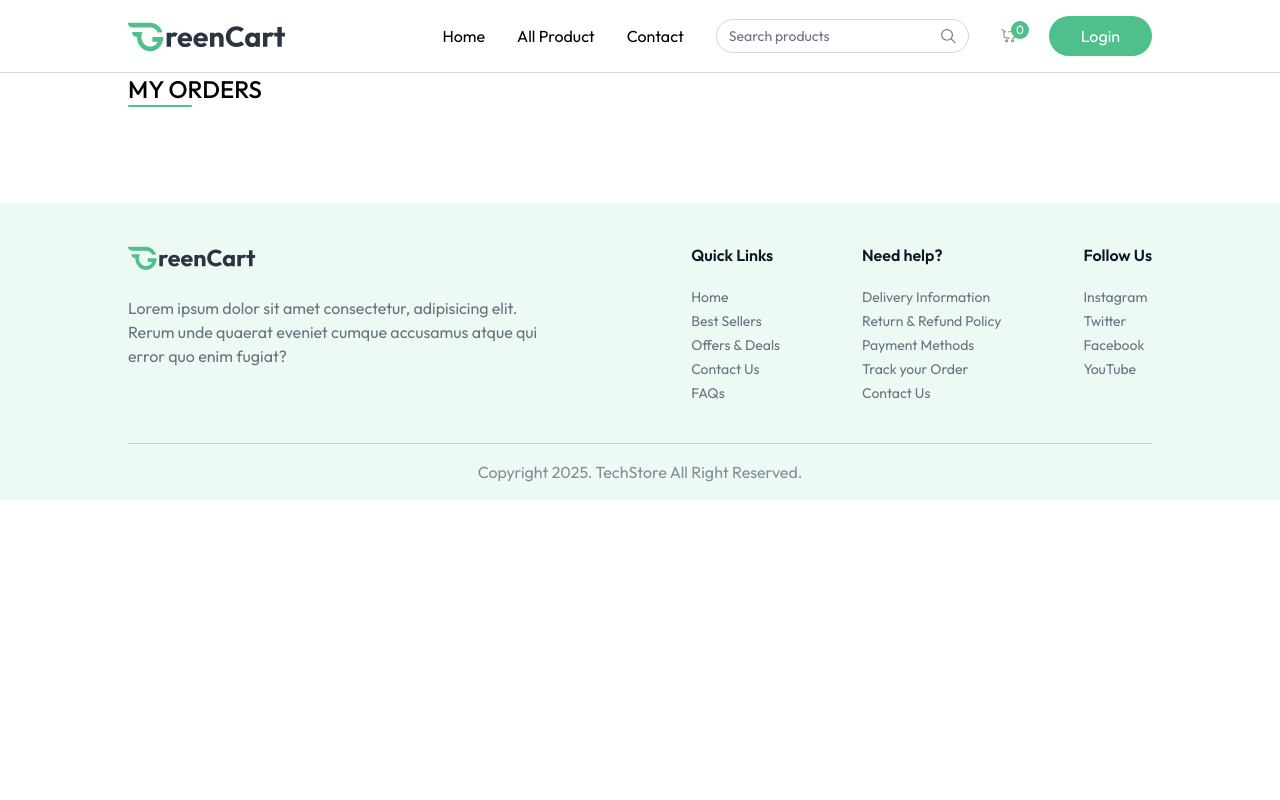
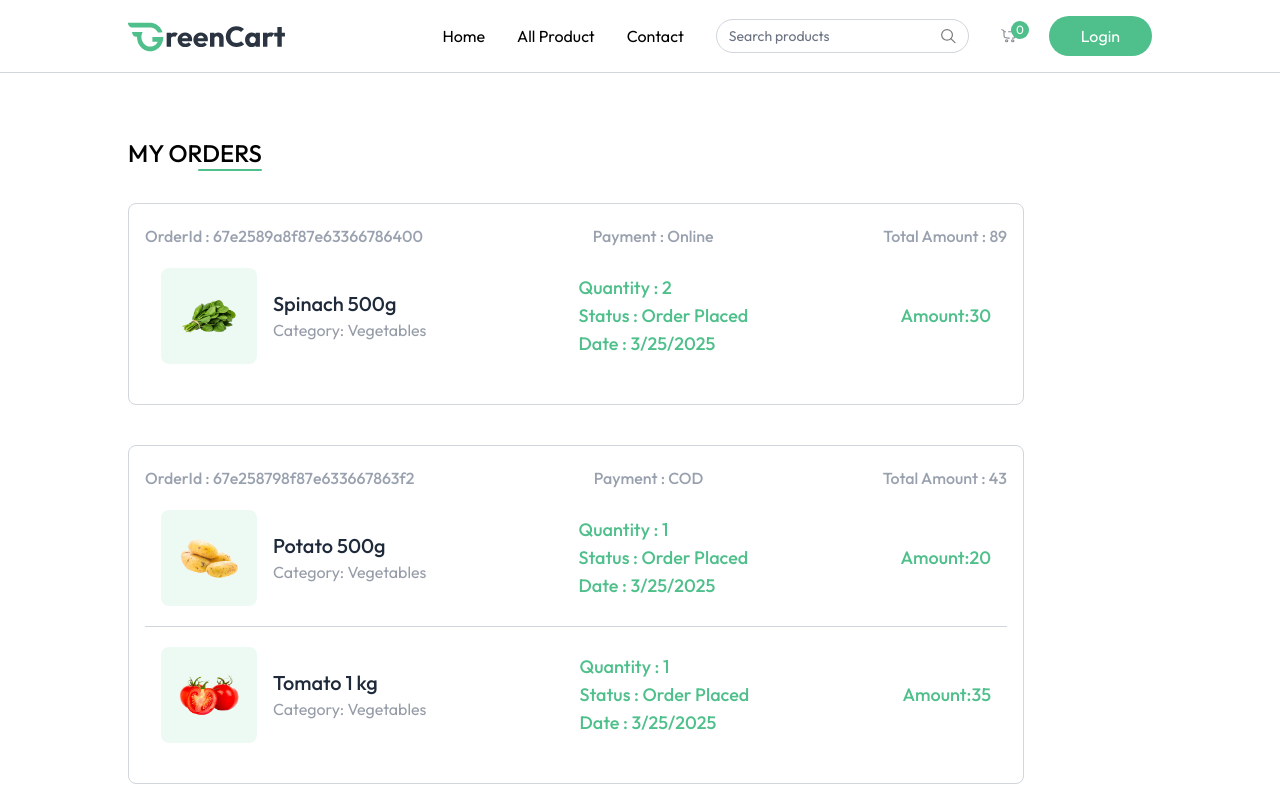
Before and after one commit to saicastic/techstore, a React (Vite) app in the folder client/: page /my-orders in a window 1280 px wide. Shown: the top 800 px of the page. Built offline with nearby package versions, Linux system fonts and the light colour scheme.

Commit message:
modified MyOrder.jsx

```diff
--- a/client/src/pages/MyOrders.jsx
+++ b/client/src/pages/MyOrders.jsx
@@ -1,10 +1,75 @@
-import React from "react";
+import React, { useEffect, useState } from "react";
+import { useAppContext } from "../context/AppContext";
+import { dummyOrders } from "../assets/assets";
 
 const MyOrders = () => {
+  const [myOrders, setMyOrders] = useState([]);
+  const { currency } = useAppContext();
+
+  const fetchMyOrders = async () => {
+    setMyOrders(dummyOrders);
+  };
+
+  useEffect(() => {
+    fetchMyOrders();
+  }, []);
+
   return (
-    <div>
-      <p className="text-2xl font-medium uppercase">My orders</p>
-      <div className="w-16 h-0.5 bg-primary rounded-full"></div>
+    <div className="mt-16 pb-16">
+      <div className="flex flex-col items-end w-max mb-8">
+        <p className="text-2xl font-medium uppercase">My orders</p>
+        <div className="w-16 h-0.5 bg-primary rounded-full" />
+      </div>
+
+      {myOrders.map((order, index) => (
+        <div
+          key={index}
+          className="border border-gray-300 rounded-lg mb-10 p-4 py-5 max-w-4xl"
+        >
+          <p className="flex justify-between md:items-center text-gray-400 md:font-medium max-md:flex-col">
+            <span>OrderId : {order._id}</span>
+            <span>Payment : {order.paymentType}</span>
+            <span>
+              Total Amount :{currency} {order.amount}
+            </span>
+          </p>
+          {order.items.map((item, index) => (
+            <div
+              key={index}
+              className={`relative bg-white text-gray-500/70 ${
+                order.items.length !== index + 1 && "border-b"
+              } border-gray-300 flex flex-col md:flex-row md:items-center justify-between p-4 py-5 md:gap-16 w-full max-w-4xl`}
+            >
+              <div className="flex items-center mb-4 md:mb-0">
+                <div className="bg-primary/10 p-4 rounded-lg">
+                  <img
+                    className="w-16 h-16"
+                    src={item.product.image[0]}
+                    alt=""
+                  />
+                </div>
+                <div className="ml-4 ">
+                  <h2 className="text-xl font-medium text-gray-800">
+                    {item.product.name}
+                  </h2>
+                  <p>Category: {item.product.category}</p>
+                </div>
+              </div>
+
+              <div className="text-primary text-lg font-medium">
+                <p>Quantity : {item.quantity || "1"}</p>
+                <p>Status : {order.status}</p>
+                <p>Date : {new Date(order.createdAt).toLocaleDateString()}</p>
+              </div>
+
+              <p className="text-primary text-lg font-medium">
+                Amount:{currency}
+                {item.product.offerPrice * item.quantity}
+              </p>
+            </div>
+          ))}
+        </div>
+      ))}
     </div>
   );
 };
```
